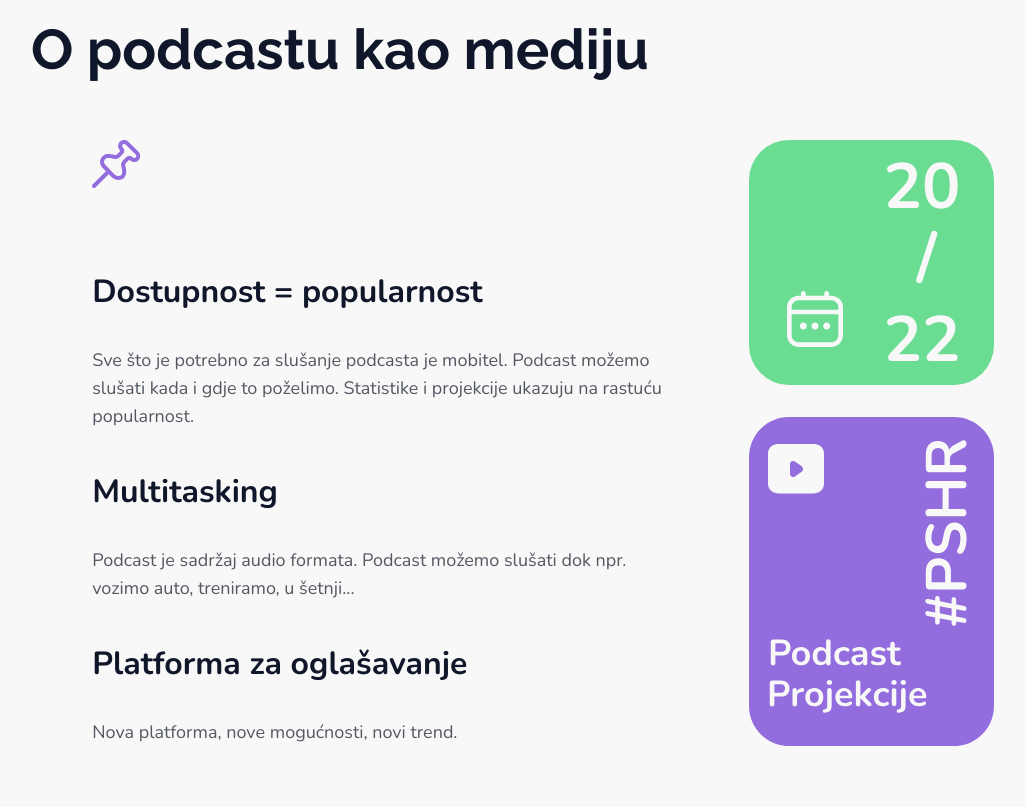
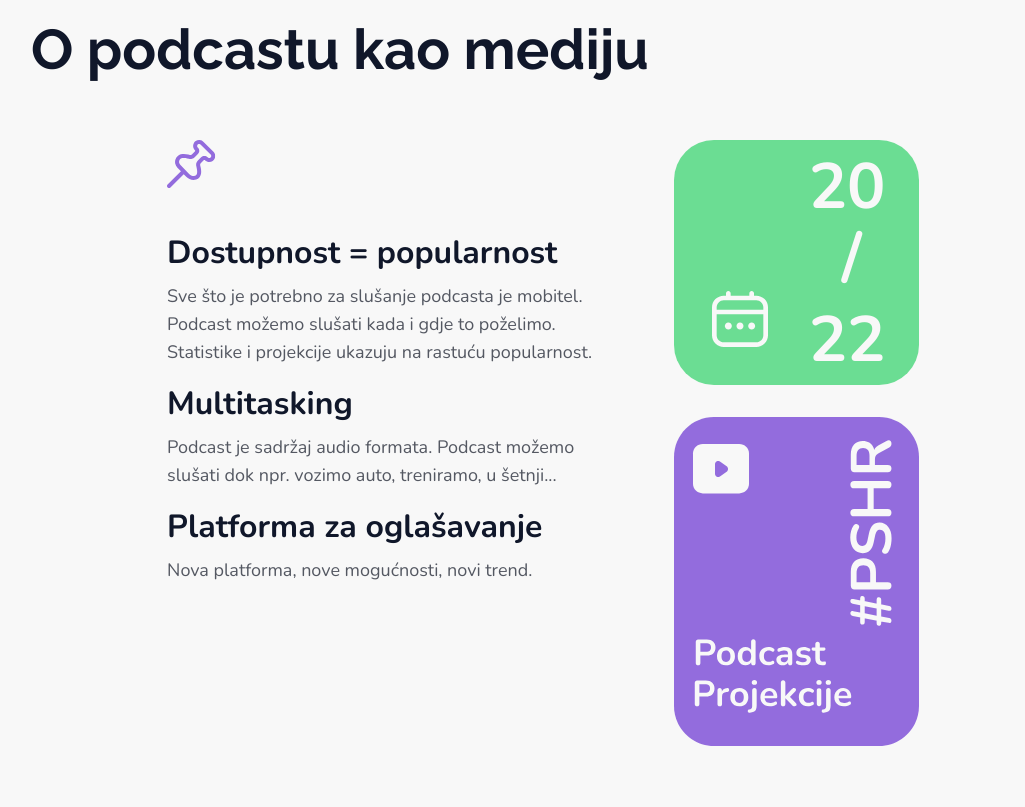
Before and after one commit to marrowlabs/podcaststudio, a plain HTML site: page index.html in a window 1280 px wide. Shown: the part 4613-5420 px from the top of the page, without its empty margins (97-1122 px from the left). Drawn offline with nearby package versions, Linux system fonts and the light colour scheme.

Commit message:
minor responsive fix

```diff
--- a/styles.css
+++ b/styles.css
@@ -767,6 +767,12 @@ h1 {
   }
 }
 
+@media (max-width: 2560px) {
+  #o-podcastu h3 {
+    line-height: normal;
+  }
+}
+
 #o-podcastu p {
   font-family: "Nunito", -apple-system, BlinkMacSystemFont, "Segoe UI", Roboto, Oxygen, Ubuntu, Cantarell, "Open Sans", "Helvetica Neue", sans-serif;
   color: #545862;
@@ -788,9 +794,10 @@ h1 {
 
 .o-podcastu-text {
   height: 33.375rem;
-  max-width: 35%;
+  max-width: 30%;
   margin-right: 5%;
 }
+
 
 .o-podcastu-text img {
   margin-bottom: 10%;
@@ -1210,23 +1217,26 @@ footer a, footer a:hover {
   }
 }
 
-@media (max-width: 1440px) {
+@media (max-width: 1428px) {
    #intro .intro-text {
     text-align: center;
   }
 }
 
-@media (max-width: 1513px) {
+
+@media (max-width: 1430px) {
   .o-podcastu-info2, .o-podcastu-info3 {
     margin-top: 10%;
     margin-left: 10%;
     margin-right: 10%;
   }
   .o-podcastu-text, .o-podcastu-info1 {
-    max-width: 50%;
+    max-width: 37%;
     height: auto;
   }
 }
+
+
 
 @media (max-width: 992px) {
   .o-podcastu-info2, .o-podcastu-info3 {
```
